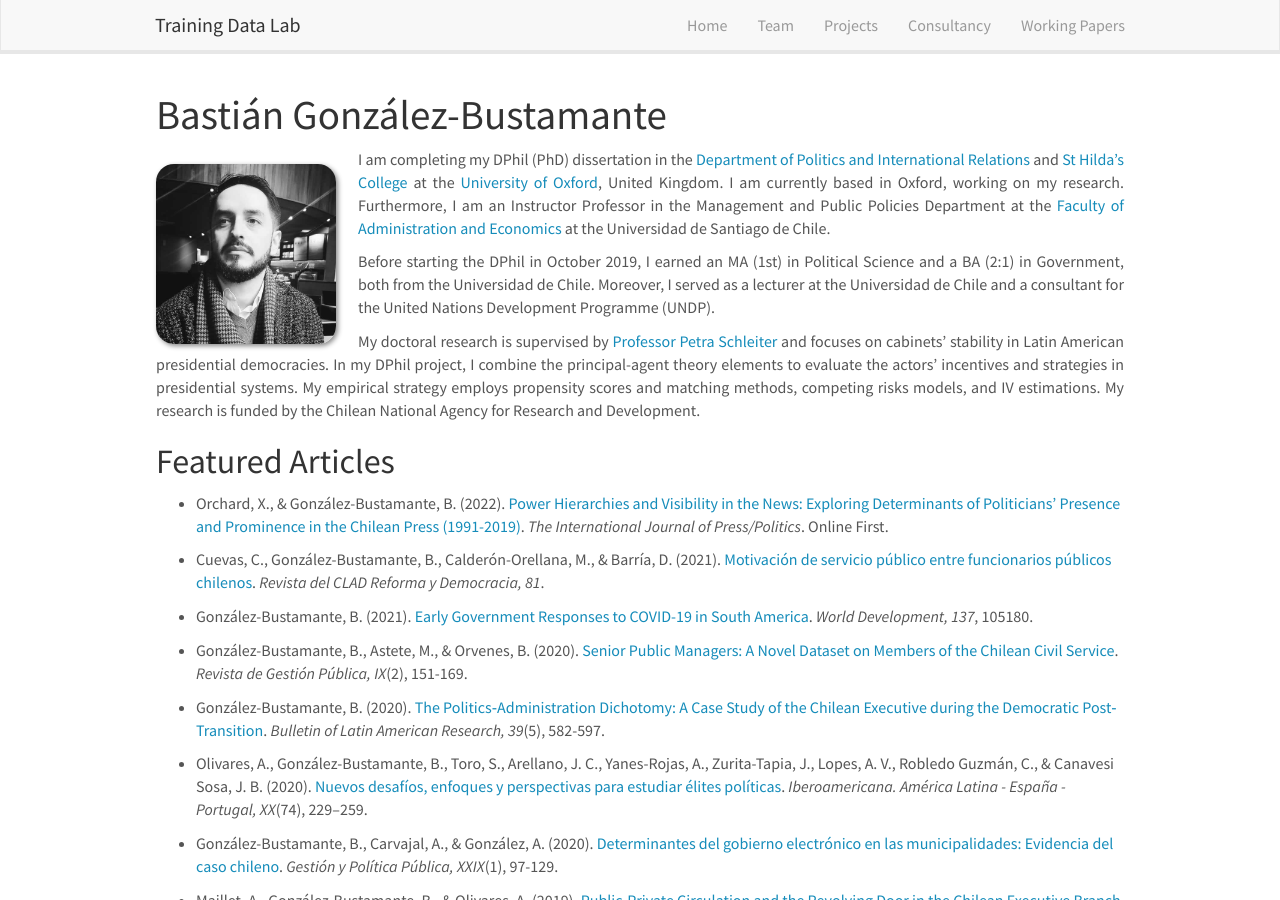
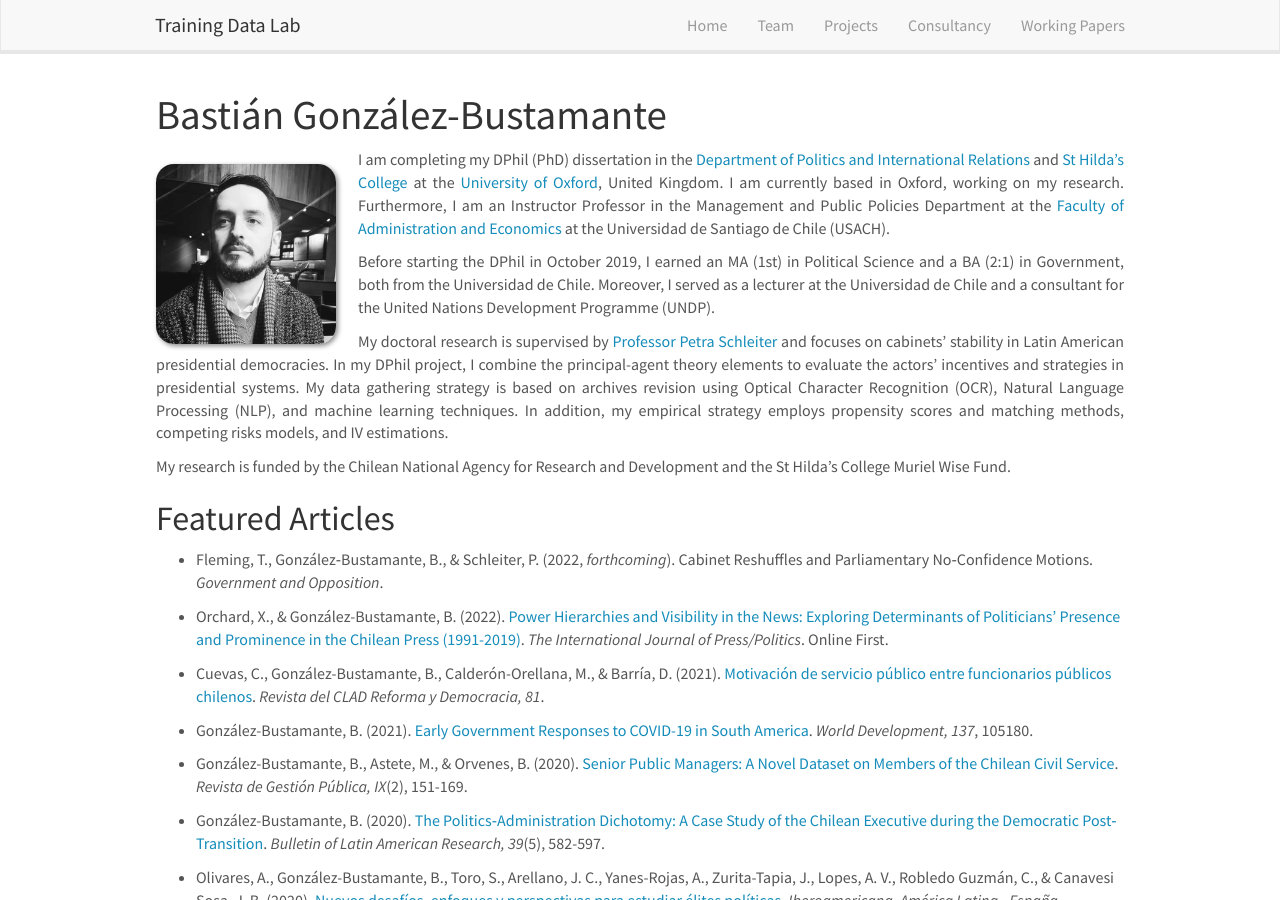
Before and after one commit to training-datalab/old-training-datalab.com, a Jekyll site: the page built from _pages/bgonzalezbustamante.md, in a window 1280 px wide and 900 px high. Built offline with Jekyll 4.4.1, drawn with Linux system fonts in a browser that asks for light colours; nearby versions of some CDN libraries.

Commit message:
Update bgonzalezbustamante.md

```diff
--- a/_pages/bgonzalezbustamante.md
+++ b/_pages/bgonzalezbustamante.md
@@ -10,13 +10,17 @@ permalink: /team/bgonzalezbustamante/
 
 <img src="https://training-datalab.com/images/team/bgonzalezbustamante.jpg" class="img-responsive" width="180px" style="float: left" />
 
-<p align=" justify">I am completing my DPhil (PhD) dissertation in the <a href="https://www.politics.ox.ac.uk/" target="_blank">Department of Politics and International Relations</a> and <a href="https://www.sthildas.ox.ac.uk/" target="_blank">St Hilda’s College</a> at the <a href="http://www.ox.ac.uk/" target="_blank">University of Oxford</a>, United Kingdom. I am currently based in Oxford, working on my research. Furthermore, I am an Instructor Professor in the Management and Public Policies Department at the <a href="https://fae.usach.cl/" target="_blank">Faculty of Administration and Economics</a> at the Universidad de Santiago de Chile.</p>
+<p align=" justify">I am completing my DPhil (PhD) dissertation in the <a href="https://www.politics.ox.ac.uk/" target="_blank">Department of Politics and International Relations</a> and <a href="https://www.sthildas.ox.ac.uk/" target="_blank">St Hilda’s College</a> at the <a href="http://www.ox.ac.uk/" target="_blank">University of Oxford</a>, United Kingdom. I am currently based in Oxford, working on my research. Furthermore, I am an Instructor Professor in the Management and Public Policies Department at the <a href="https://fae.usach.cl/" target="_blank">Faculty of Administration and Economics</a> at the Universidad de Santiago de Chile (USACH).</p>
 
 <p align=" justify">Before starting the DPhil in October 2019, I earned an MA (1st) in Political Science and a BA (2:1) in Government, both from the Universidad de Chile. Moreover, I served as a lecturer at the Universidad de Chile and a consultant for the United Nations Development Programme (UNDP).</p>
 
-<p align=" justify">My doctoral research is supervised by <a href="https://www.politics.ox.ac.uk/person/petra-schleiter" target="_blank">Professor Petra Schleiter</a> and focuses on cabinets’ stability in Latin American presidential democracies. In my DPhil project, I combine the principal-agent theory elements to evaluate the actors’ incentives and strategies in presidential systems. My empirical strategy employs propensity scores and matching methods, competing risks models, and IV estimations. My research is funded by the Chilean National Agency for Research and Development.</p>
+<p align=" justify">My doctoral research is supervised by <a href="https://www.politics.ox.ac.uk/person/petra-schleiter" target="_blank">Professor Petra Schleiter</a> and focuses on cabinets’ stability in Latin American presidential democracies. In my DPhil project, I combine the principal-agent theory elements to evaluate the actors’ incentives and strategies in presidential systems. My data gathering strategy is based on archives revision using Optical Character Recognition (OCR), Natural Language Processing (NLP), and machine learning techniques. In addition, my empirical strategy employs propensity scores and matching methods, competing risks models, and IV estimations.</p>
+
+<p align=" justify">My research is funded by the Chilean National Agency for Research and Development and the St Hilda’s College Muriel Wise Fund.</p>
 
 ## Featured Articles
+
+* Fleming, T., González‑Bustamante, B., & Schleiter, P. (2022, *forthcoming*). Cabinet Reshuffles and Parliamentary No‑Confidence Motions. *Government and Opposition*.
 
 * Orchard, X., & González-Bustamante, B. (2022). <a href="https://doi.org/10.1177/19401612221089482" target="_blank">Power Hierarchies and Visibility in the News: Exploring Determinants of Politicians’ Presence and Prominence in the Chilean Press (1991-2019)</a>. *The International Journal of Press/Politics*. Online First.
 
```
